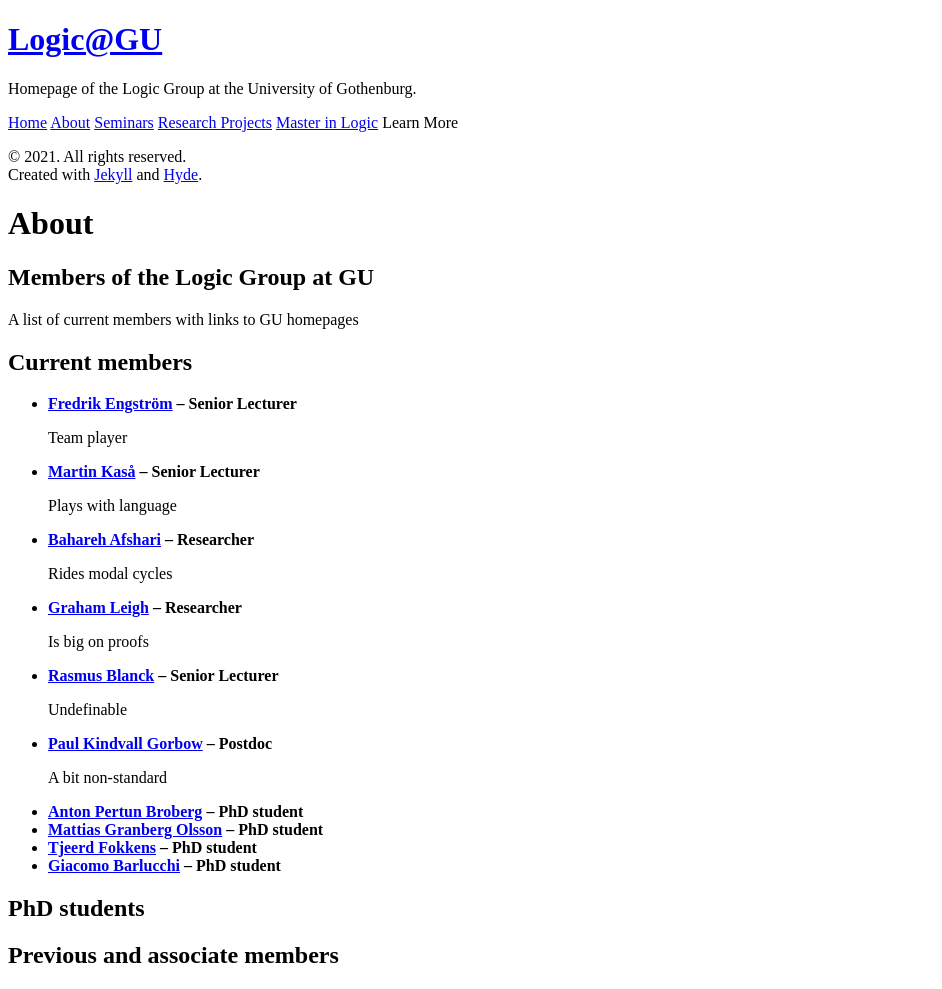
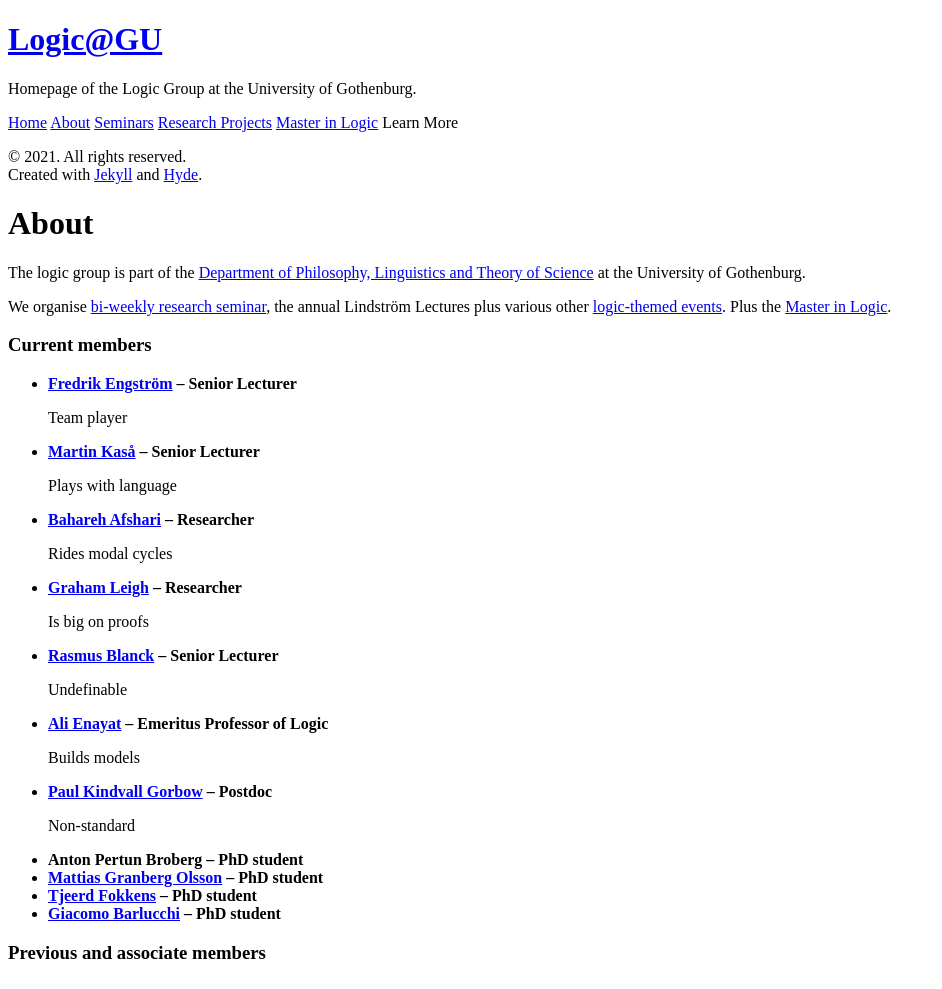
Before and after one commit to greleigh/Logic-GU, a Jekyll site: the page built from about.md, in a window 1280 px wide. Shown: the whole page, without its empty margins (0-942 px from the left). Built offline with Jekyll 4.4.1, drawn with Linux system fonts in a browser that asks for light colours.

Commit message:
Update Us

```diff
--- a/_data/members.yml
+++ b/_data/members.yml
@@ -24,27 +24,32 @@
   homepage: https://www.gu.se/en/about/find-staff/rasmusblanck
   description: Undefinable
 
+- name: Ali Enayat
+  position: Emeritus Professor of Logic
+  homepage: https://www.gu.se/en/about/find-staff/alienayat
+  description: Builds models
+
 - name: Paul Kindvall Gorbow
   position: Postdoc
   homepage: https://www.gu.se/en/about/find-staff/paulgorbow
-  description: A bit non-standard
+  description: Non-standard
 
 - name: Anton Pertun Broberg
   position: PhD student
-  homepage: https://www.gu.se/en/about/find-staff/
+  # homepage: https://www.gu.se/en/about/find-staff/antonbroberg
   description:
 
 - name: Mattias Granberg Olsson
   position: PhD student
-  homepage: https://www.gu.se/en/about/find-staff/
+  homepage: https://www.gu.se/en/about/find-staff/mattiasgranbergolsson
   description:
 
 - name: Tjeerd Fokkens
   position: PhD student
-  homepage: https://www.gu.se/en/about/find-staff/
+  homepage: https://www.gu.se/en/about/find-staff/tjeerdfokkens
   description:
 
 - name: Giacomo Barlucchi
   position: PhD student
-  homepage: https://www.gu.se/en/about/find-staff/
+  homepage: https://www.gu.se/en/about/find-staff/giacomobarlucchi
   description:
--- a/about.md
+++ b/about.md
@@ -3,18 +3,18 @@ layout: page
 title: About
 permalink: about
 ---
-## Members of the Logic Group at GU
 
-A list of current members with links to GU homepages
+The logic group is part of the [Department of Philosophy, Linguistics and Theory of Science](https://www.gu.se/flov) at the University of Gothenburg.
 
-## Current members
+We organise [bi-weekly research seminar]({% link seminars.md %}), the annual Lindström Lectures plus various other [logic-themed events]({% link events.md %}).
+Plus the [Master in Logic]({% link _pages/MiL.md %}).
+
+### Current members
 
 <ul>
 {% for member in site.data.members %}
-<li> <strong><a href="{{ member.homepage }}">{{ member.name }}</a> – {{ member.position }}</strong> {{ member.description | markdownify }} </li>
+<li> <strong>{% if member.homepage %} <a href="{{ member.homepage }}">{% endif %}{{ member.name }}{% if member.homepage %}</a>{% endif %} – {{ member.position }}</strong> {{ member.description | markdownify }} </li>
 {% endfor %}
 </ul>
 
-## PhD students
-
-## Previous and associate members
+### Previous and associate members
```
